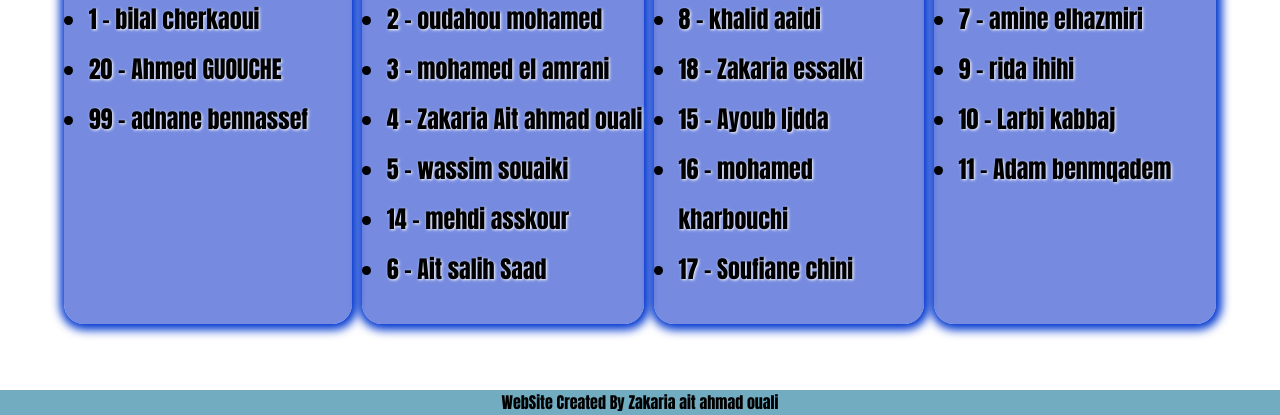
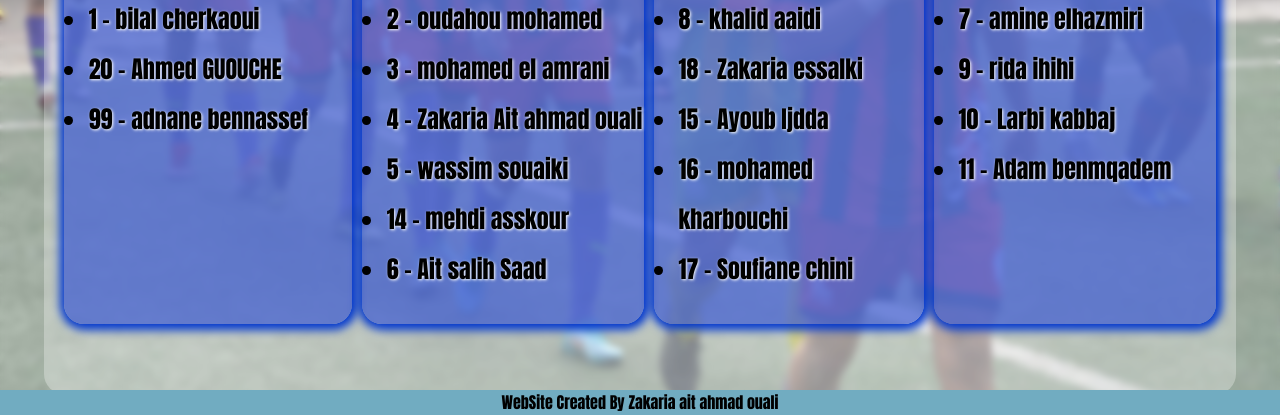
Before and after one commit to zakariaouali/OM, a plain HTML site: page OMsquad.html in a window 1280 px wide. Shown: the part 485-900 px from the top of the page. Drawn offline with nearby package versions, Linux system fonts and the light colour scheme.

Commit message:
Update OMsquad.css

```diff
--- a/OMsquad.css
+++ b/OMsquad.css
@@ -4,7 +4,7 @@
     font-family: Impact, Haettenschweiler, 'Arial Narrow Bold', sans-serif;
 }
 body{
-    background-image: url(imG/Players.jpeg);
+    background-image: url(Players.jpeg);
     width: 100%;
     height: 900px;
     backdrop-filter: blur(3px);
```
